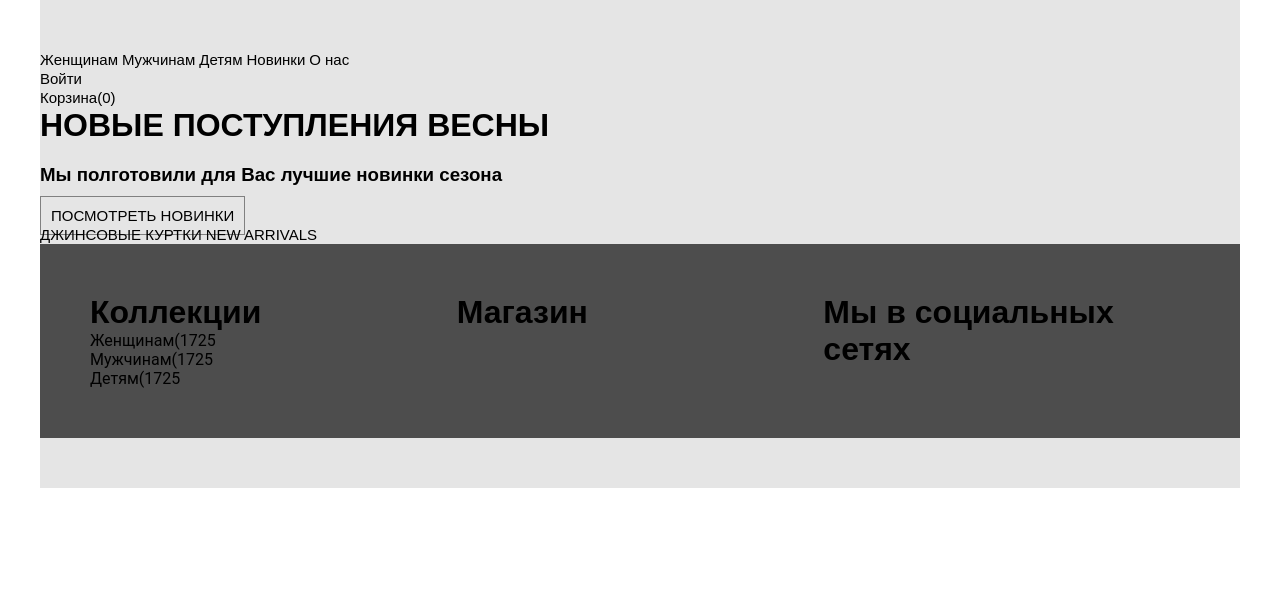
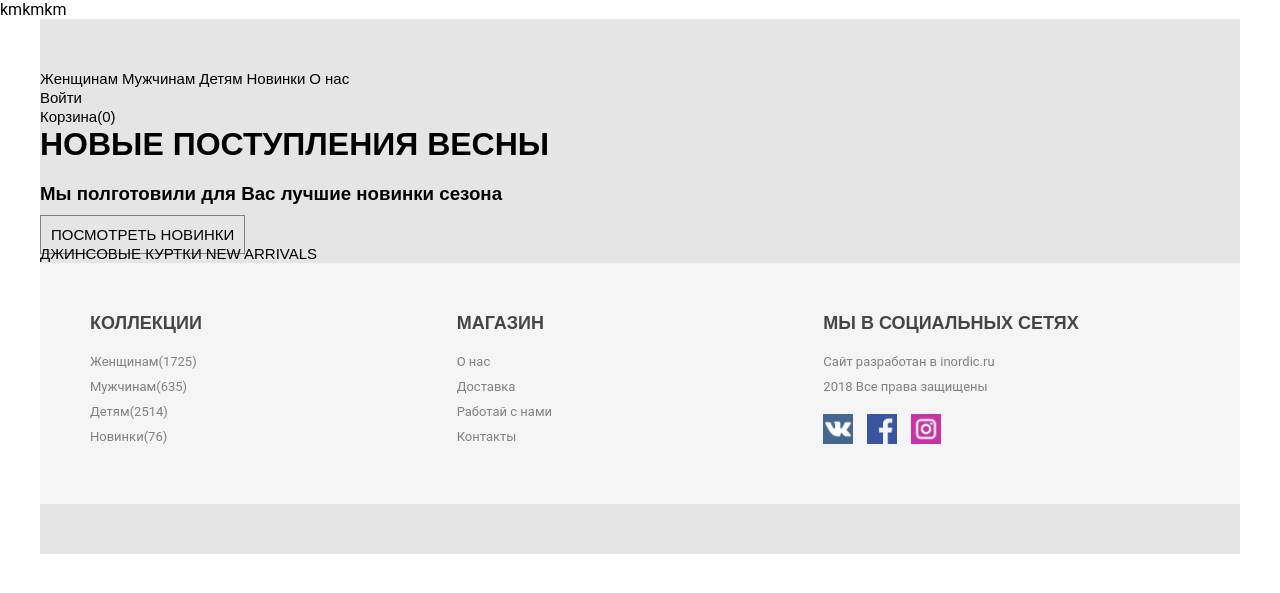
Before and after one commit to damarrus/project0408, a PHP site: page /views/main.php in a window 1280 px wide. Shown: the top 593 px of the page. Run offline with PHP 8.4, Linux system fonts and the light colour scheme.

Commit message:
Доработала и добавила footer

```diff
--- a/css/footer.css
+++ b/css/footer.css
@@ -11,7 +11,7 @@
     }
 
 .footer-blocks{
-    background:rgba(0, 0, 0, 0.664);
+    background:whitesmoke;
     padding: 50px;
     display: flex;
     justify-content: space-between;
@@ -22,3 +22,21 @@
     box-sizing: border-box;
     padding-right: 70px;
 }
+
+.contacts img{
+    height: 30px;
+    margin-right: 10px;
+    margin-top: 10px;
+}
+
+.footer-block  h1{
+    color:rgba(0, 0, 0, 0.719);
+    font-size: 18px;
+    margin-bottom: 20px;
+}
+
+.footer-block  p{
+    color: gray;
+    font-size: 13px;
+    margin-bottom: 10px;
+}
--- a/templates/footer.php
+++ b/templates/footer.php
@@ -3,20 +3,32 @@
         <div class="footer-blocks">
             <div class="footer-block">
                 <div class="collection">
-                    <h1>Коллекции</h1>
-                    <p>Женщинам(1725</p>
-                    <p>Мужчинам(1725</p>
-                    <p>Детям(1725</p>
+                    <h1>КОЛЛЕКЦИИ</h1>
+                    <p>Женщинам(1725)</p>
+                    <p>Мужчинам(635)</p>
+                    <p>Детям(2514)</p>
+                    <p>Новинки(76)</p>
                 </div>
             </div>
             <div class="footer-block">
                 <div class="shop">
-                    <h1>Магазин</h1>
+                    <h1>МАГАЗИН</h1>
+                    <p>О нас</p>
+                    <p>Доставка</p>
+                    <p>Работай с нами</p>
+                    <p>Контакты</p>
                 </div>
             </div>
             <div class="footer-block">
                 <div class="contacts">
-                    <h1>Мы в социальных сетях</h1>
+                    <h1>МЫ В СОЦИАЛЬНЫХ СЕТЯХ</h1>
+                    <p>Сайт разработан в inordic.ru</p>
+                    <p>2018 Все права защищены</p>
+                    <div class="social network">
+                        <img src="social/vk.png" alt="">
+                        <img src="social/facebook.png" alt="">
+                        <img src="social/instagram.png" alt="">
+                    </div>
                 </div>
             </div>
         </div>
--- a/templates/header.php
+++ b/templates/header.php
@@ -11,7 +11,7 @@
     <link rel="stylesheet" href="../css/product.css">
     <link rel="stylesheet" href="../css/footer.css">
     <title>Главная</title>
-</head>
+</head>kmkmkm
 <body>
 <body>
 <div class="wrapper">
```
Also changed, not shown: templates/social/facebook.png (added), templates/social/instagram.png (added), templates/social/vk.png (added).
